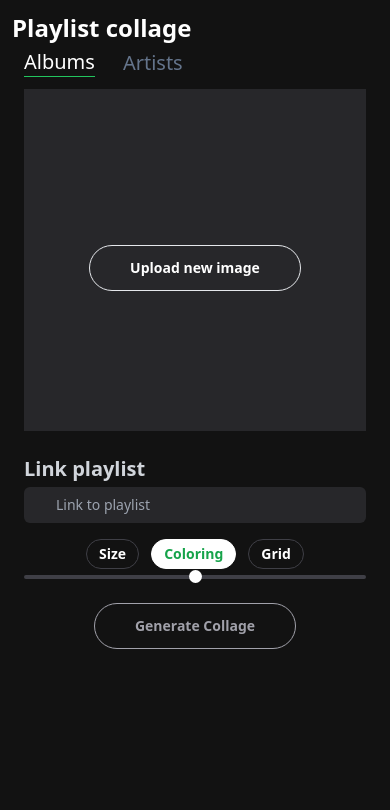
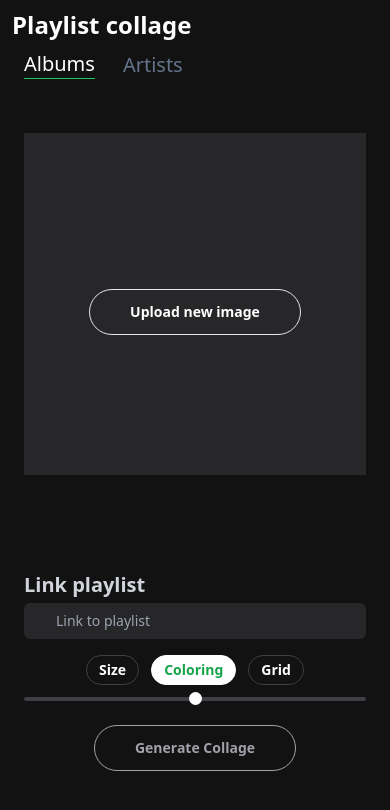
Before and after one commit to IlyaSmagin/playlist-collage, a Next.js app: page / in a window 390 px wide. Shown: the top 810 px of the page. Built offline with nearby package versions, Linux system fonts and the light colour scheme; no server answers.

Commit message:
mobile responsive height & padding changes

```diff
--- a/pages/index.tsx
+++ b/pages/index.tsx
@@ -10,6 +10,7 @@ const options: RequestInit = {
     "X-RapidAPI-Host": process.env.NEXT_PUBLIC_API_HOST as string,
   },
 };
+type Data = { [key: string]: Array<string> };
 const fetcher = (url: string) =>
   fetch(url, options)
     .then(
@@ -20,9 +21,17 @@ const fetcher = (url: string) =>
           };
         }>
     )
-    .then((res) => {
-      return res.tracks.items.map((track) => track.track.album.images[0].url);
-    });
+    .then(
+      (res) =>
+        ({
+          albums: res.tracks.items.map(
+            (track) => track.track.album.images[0].url
+          ),
+          artists: res.tracks.items.map(
+            (track) => track.track.album.images[0].url
+          ),
+        } as Data)
+    );
 
 export default function Home() {
   const [playlistLink, setPlaylistLink] = useState("");
@@ -30,6 +39,7 @@ export default function Home() {
   const [targetLink, setTargetLink] = useState<string>();
   const [showCanvasMenu, setShowCanvasMenu] = useState(false);
   const [currentOption, setCurrentOption] = useState("color");
+  const [imagesCategory, setImagesCategory] = useState("albums");
   const [collageOptions, setCollageOptions] = useState({
     size: 800,
     color: 0.2,
@@ -74,10 +84,13 @@ export default function Home() {
         <link rel="icon" href="/favicon.ico" />
       </Head>
 
-      <header className="mx-3 mt-3 text-white md:hidden">
-        <h1 className=" my-1 text-2xl font-bold ">Playlist collage</h1>
+      <header className="mx-3 min-h-[10%] justify-evenly flex flex-col text-white md:hidden">
+        <h1 className=" py-1 text-2xl font-bold ">Playlist collage</h1>
         <nav className="gap-7 flex flex-row mx-3 text-xl">
-          <button className="border-b border-green-500 appearance-none">
+          <button
+            className="border-b border-green-500 appearance-none"
+            onClick={() => setImagesCategory("albums")}
+          >
             Albums
           </button>
           <button disabled className="text-slate-500 appearance-none">
@@ -86,7 +99,7 @@ export default function Home() {
         </nav>
       </header>
 
-      <main className="md:flex-row lg:mx-6 lg:gap-x-28 md:h-full flex flex-col items-center justify-center mx-6 md:mt-0 mt-3">
+      <main className="md:flex-row lg:mx-6 lg:gap-x-28 min-h-[89%] md:h-full flex flex-col items-center justify-around md:justify-center mx-6">
         <div
           className={
             "sm:w-2/3 md:w-2/5 aspect-square bg-zinc-800 relative flex flex-col items-center justify-center w-full"
@@ -94,7 +107,7 @@ export default function Home() {
         >
           {showCanvasMenu ? (
             <div
-              className="aspect-square collage-wrapper bg-zinc-800/50 absolute z-20 flex flex-col items-center justify-center w-full mt-12 mb-12 text-white"
+              className="aspect-square collage-wrapper bg-zinc-800/50 absolute z-20 flex flex-col items-center justify-center w-full text-white"
               onClick={() => setShowCanvasMenu((prev) => !prev)}
             >
               <button
@@ -127,7 +140,7 @@ export default function Home() {
               </label>
             </div>
           ) : null}
-          <div className="aspect-square collage-wrapper absolute z-10 flex flex-col items-center justify-center w-full mt-12 mb-12">
+          <div className="aspect-square collage-wrapper absolute z-10 flex flex-col items-center justify-center w-full">
             {data && startGeneration ? (
               <div onClick={() => setShowCanvasMenu((prev) => !prev)}>
                 <ReactImageMosaic
@@ -135,7 +148,7 @@ export default function Home() {
                   height={collageOptions.size}
                   rows={collageOptions.grid}
                   columns={collageOptions.grid}
-                  sources={data}
+                  sources={data[imagesCategory]}
                   colorBlending={collageOptions.color}
                   target={targetLink || "./mal.jpg"}
                   crossOrigin={"anonymous"}
@@ -174,7 +187,7 @@ export default function Home() {
             )}
           </div>
         </div>
-        <div className="lg:justify-between lg:mx-0 md:w-5/12 w-full flex flex-col md:aspect-square items-center justify-center mx-6 mt-3">
+        <div className="lg:justify-between lg:mx-0 md:w-5/12 w-full h-full md:h-auto flex flex-col md:aspect-square gap-y-4 items-center justify-center mx-6">
           <header className="mx-3 mt-3 md:mt-0 text-white hidden md:block w-full">
             <h1 className=" my-1 md:my-0 md:mb-3 text-2xl font-bold ">
               Playlist collage
@@ -189,7 +202,7 @@ export default function Home() {
             </nav>
           </header>
 
-          <div className="text-while w-full mx-6 my-3">
+          <div className="text-while w-full mx-6">
             <label
               htmlFor="playlistInput"
               className="mr-4 text-xl font-bold text-gray-300 flex flex-row gap-x-4 items-center"
@@ -227,7 +240,7 @@ export default function Home() {
               placeholder="Link to playlist"
             />
           </div>
-          <form className="md:text-base flex flex-row items-center justify-center w-full mx-6 gap-x-3 my-1 text-white text-sm flex-wrap">
+          <form className="md:text-base flex flex-row items-center justify-center w-full mx-6 gap-x-3 gap-y-1.5 text-white text-sm flex-wrap">
             <input
               type="radio"
               name="collageOptions"
@@ -323,7 +336,7 @@ export default function Home() {
           </form>
           <button
             className={
-              " active:scale-95 px-10 relative py-3 mt-5 mb-3 text-sm font-bold transition-transform z-10 " +
+              " active:scale-95 px-10 relative py-3 mt-2 mb-4 text-sm font-bold transition-transform z-10 " +
               (data && targetLink
                 ? "bg-green-500 rounded-full text-white"
                 : " bg-transparent border-[1px] border-zinc-400 rounded-full text-zinc-400")
--- a/styles/globals.css
+++ b/styles/globals.css
@@ -2,7 +2,7 @@
 @tailwind components;
 @tailwind utilities;
 
-html,
+html, body,
 #__next {
   height: 100%;
   margin: 0;
```
